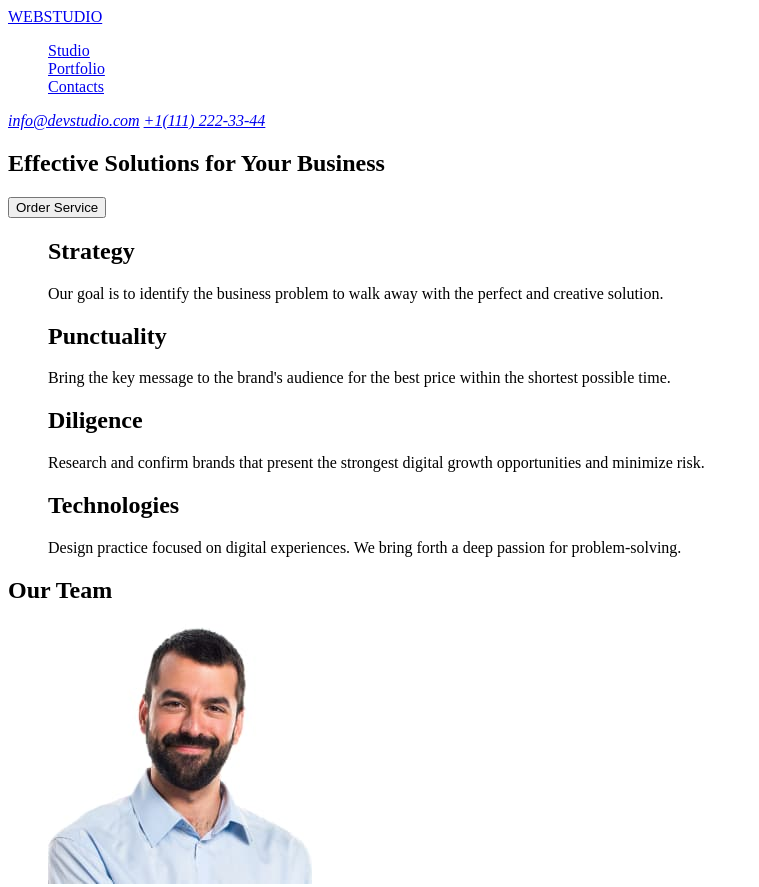
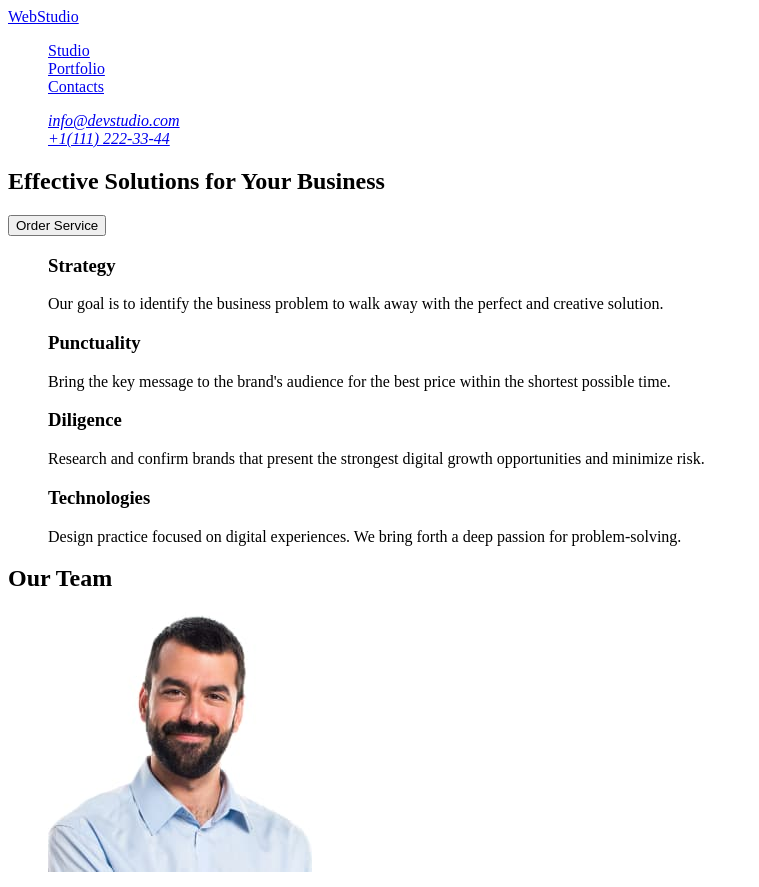
Before and after one commit to NadiShok/goit-markup-hw-01, a plain HTML site: page index.html in a window 1280 px wide. Shown: the top 887 px of the page, without its empty margins (0-759 px from the left). Drawn offline with Linux system fonts and the light colour scheme.

Commit message:
Доопрацювання1

```diff
--- a/index.html
+++ b/index.html
@@ -7,7 +7,7 @@
 </head>
 <body>
     <header>
-        <a href="/">WEBSTUDIO</a>
+        <a href="./index.html">WebStudio</a>
         <nav>
 
           <ul style="list-style-type: none;">
@@ -24,8 +24,15 @@
 
         </nav>
         <address>
-            <a href="mailto:info@devstudio.com">info@devstudio.com</a>
-            <a href="tel:+110001111111">+1(111) 222-33-44</a>
+            <ul style="list-style-type: none;">
+                <li>
+                    <a href="mailto:info@devstudio.com">info@devstudio.com</a>
+                </li>
+                <li>
+                    <a href="tel:+110001111111">+1(111) 222-33-44</a>
+                </li>
+            </ul>
+
         </address>
 
     </header>
@@ -38,22 +45,23 @@
         </section>
 
         <section>
+
             <ul style="list-style-type: none;">
                 <li>
-                    <h2>Strategy</h2>
+                    <h3>Strategy</h3>
                     <p>Our goal is to identify the business
                     problem to walk away with the perfect and creative solution.</p>
                 </li>
                 <li>
-                    <h2>Punctuality</h2>
+                    <h3>Punctuality</h3>
                     <p>Bring the key message to the brand's audience for the best price within the shortest possible time.</p>
                 </li>
                 <li>
-                    <h2>Diligence</h2>
+                    <h3>Diligence</h3>
                     <p>Research and confirm brands that present the strongest digital growth opportunities and minimize risk.</p>
                 </li>
                 <li>
-                    <h2>Technologies</h2>
+                    <h3>Technologies</h3>
                     <p>Design practice focused on digital experiences. We bring forth a deep passion for problem-solving.</p>
                 </li>
             </ul>
@@ -87,7 +95,7 @@
     </main>
 
     <footer>
-        <a href="/">WEBSTUDIO</a>
+        <a href="./index.html">WebStudio</a>
         <p>Increase the flow of customers and sales for your business with digital marketing & growth solutions.</p>
     </footer>
 
```
